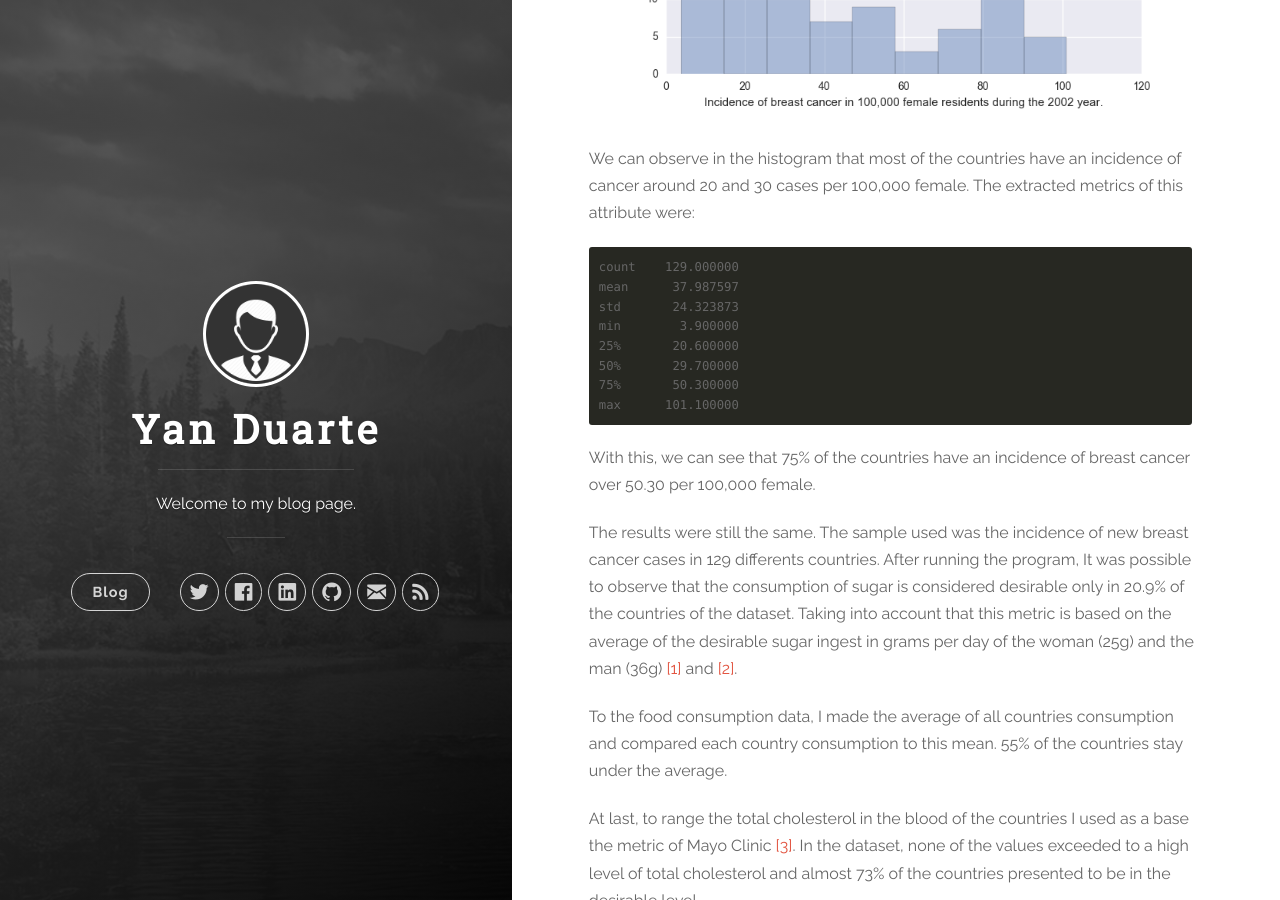
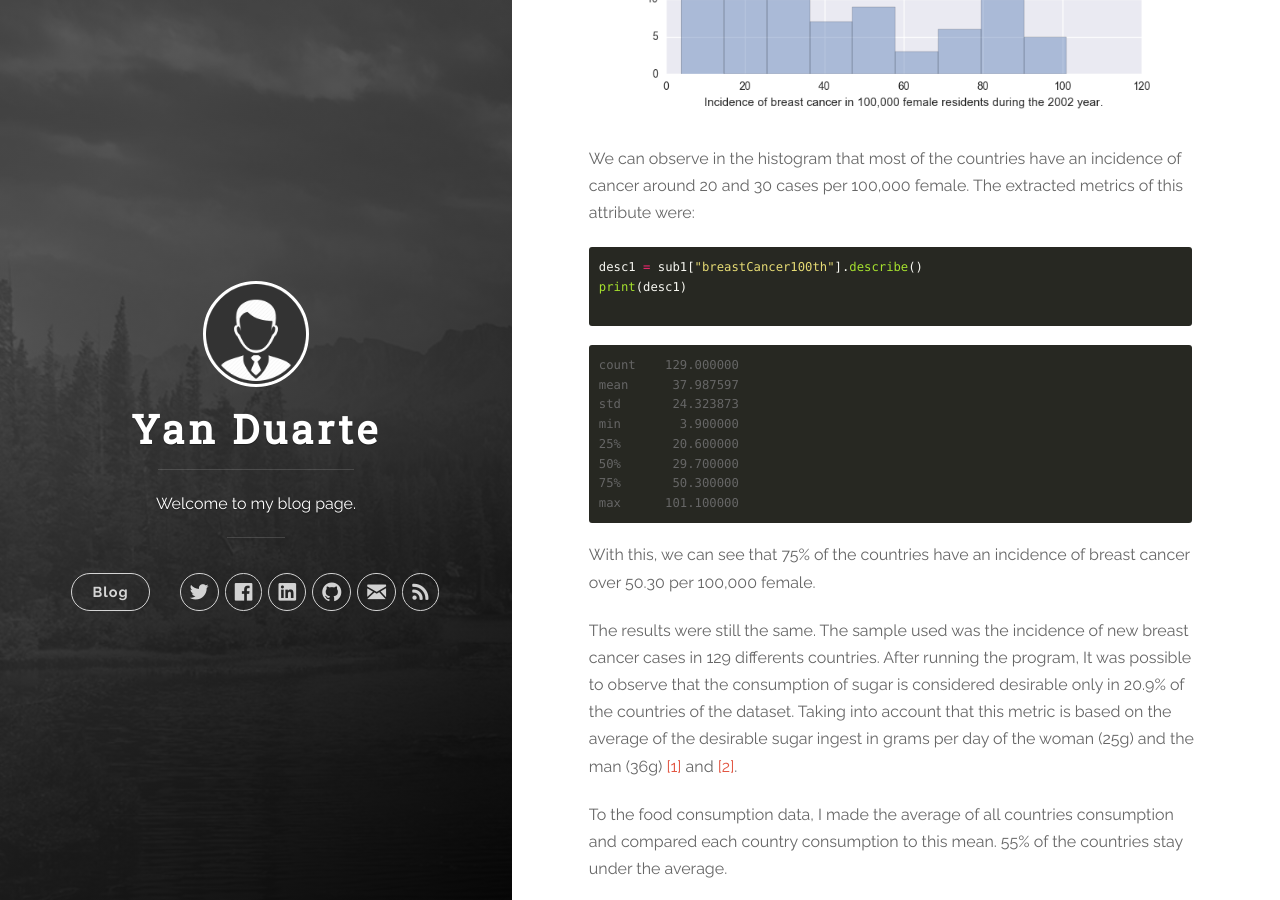
Before and after one commit to yan-duarte/yan-duarte.github.io, a Jekyll site: the page built from _posts/2016-07-22-Assignment4.md, in a window 1280 px wide and 900 px high, scrolled down 1402 px. Built offline with Jekyll 4.4.1, drawn with Linux system fonts in a browser that asks for light colours; nearby versions of some CDN libraries.

Commit message:
Updated 2016-07-22-Assignment4.md

````diff
--- a/_posts/2016-07-22-Assignment4.md
+++ b/_posts/2016-07-22-Assignment4.md
@@ -42,7 +42,11 @@ plt.show()
 ![Figure 1]({{site.baseurl}}/yan-duarte.github.io/images/assignment4/graph1.png)
 
 We can observe in the histogram that most of the countries have an incidence of cancer around 20 and 30 cases per 100,000 female. The extracted metrics of this attribute were:
+```python
+desc1 = sub1["breastCancer100th"].describe()
+print(desc1)
 
+```
 ```
 count    129.000000
 mean      37.987597
````
